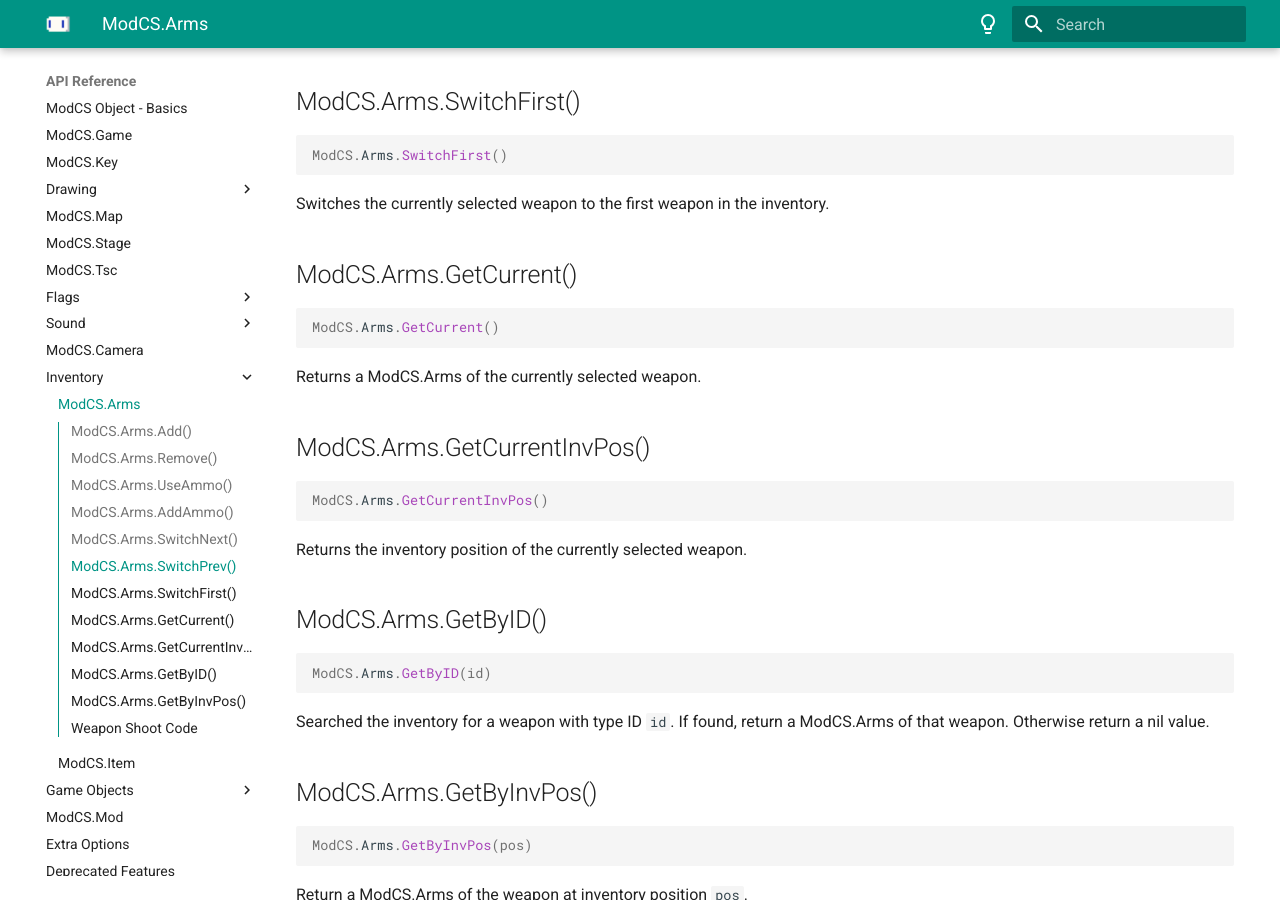
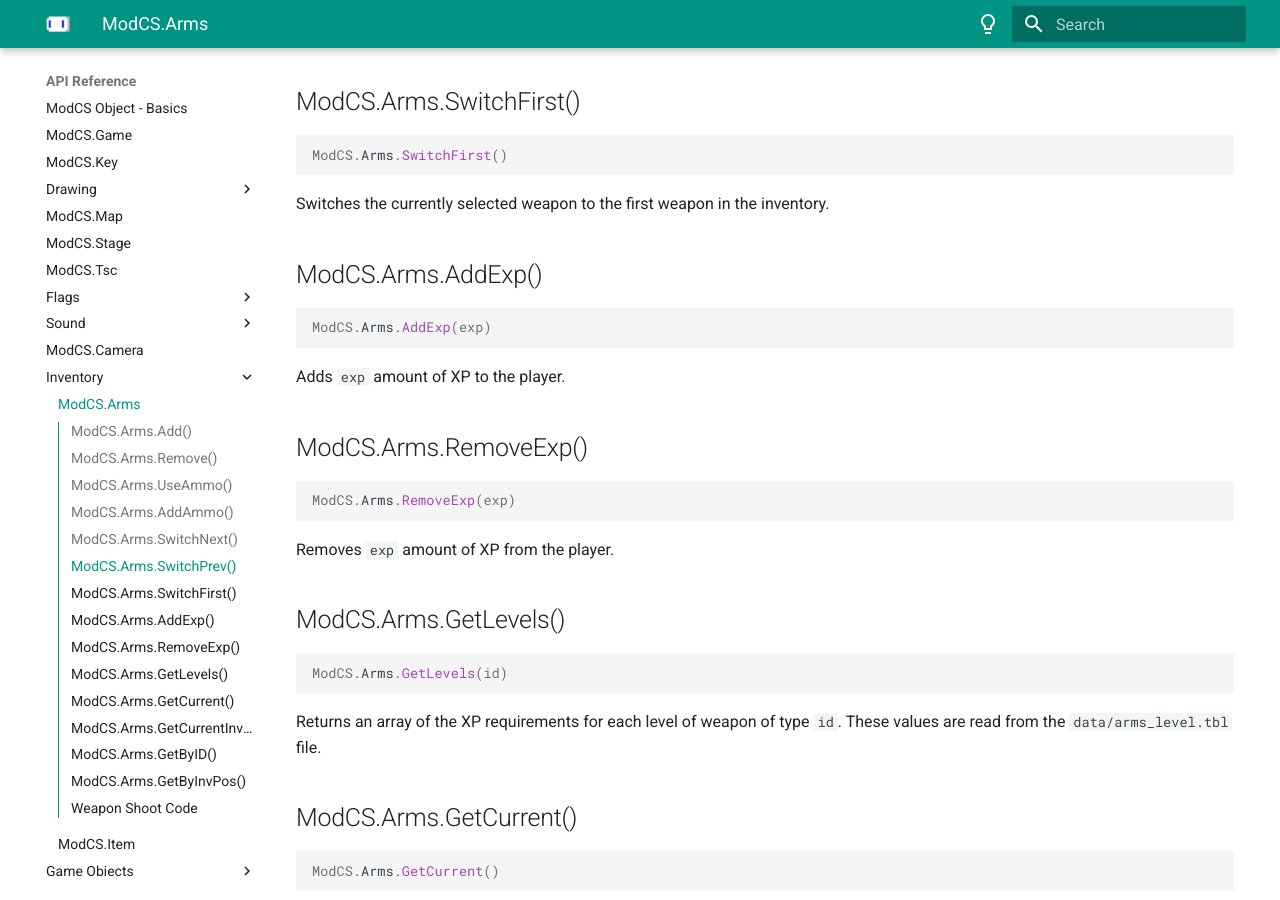
Before and after one commit to modcavestory/modcavestory.github.io, an MkDocs documentation site: the page built from docs/api/inventory/arms.md, in a window 1280 px wide and 900 px high, scrolled down 1726 px. Built offline with MkDocs 1.6.1 and Material for MkDocs 9.7.7, drawn with Linux system fonts in a browser that asks for light colours.

Commit message:
add new shit

````diff
--- a/docs/api/inventory/arms.md
+++ b/docs/api/inventory/arms.md
@@ -72,6 +72,30 @@
 
 Switches the currently selected weapon to the first weapon in the inventory.
 
+## ModCS.Arms.AddExp()
+
+```lua
+ModCS.Arms.AddExp(exp)
+```
+
+Adds `exp` amount of XP to the player.
+
+## ModCS.Arms.RemoveExp()
+
+```lua
+ModCS.Arms.RemoveExp(exp)
+```
+
+Removes `exp` amount of XP from the player.
+
+## ModCS.Arms.GetLevels()
+
+```lua
+ModCS.Arms.GetLevels(id)
+```
+
+Returns an array of the XP requirements for each level of weapon of type `id`. These values are read from the `data/arms_level.tbl` file.
+
 ## ModCS.Arms.GetCurrent()
 
 ```lua
````
